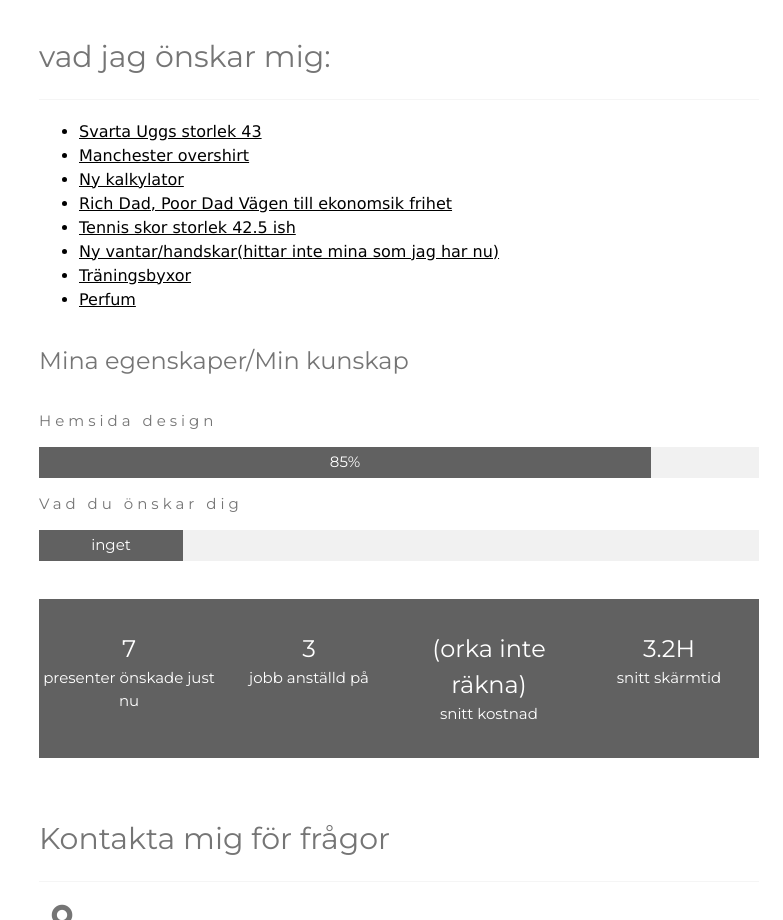
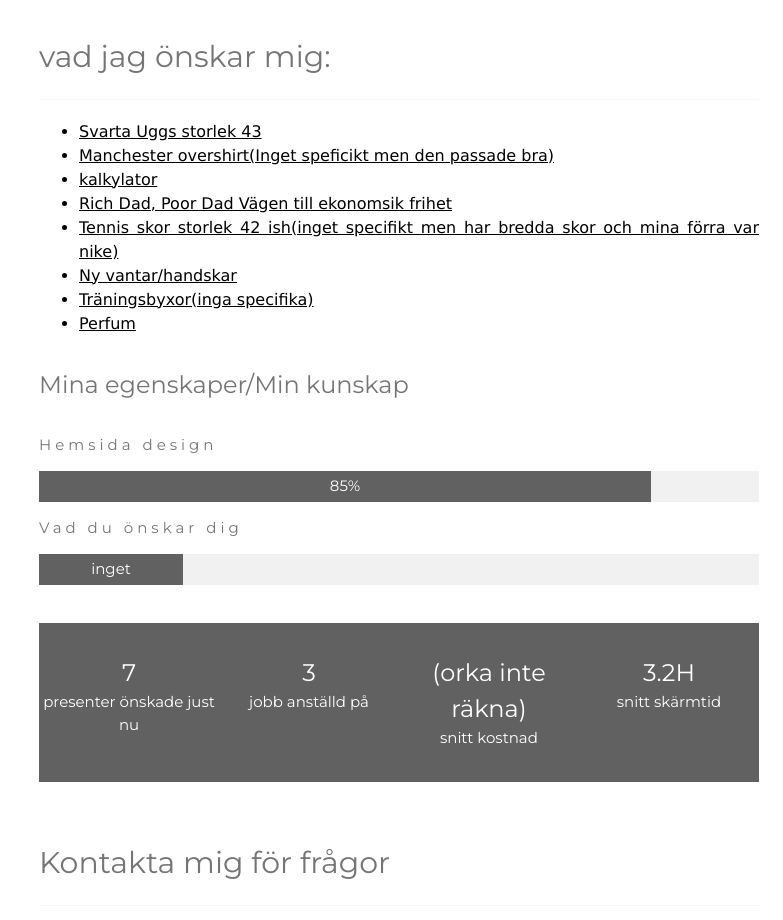
Before and after one commit to HampusBoden/hampus-r-b-st-wedsite, a plain HTML site: page index.html in a window 1280 px wide. Shown: the part 2400-3320 px from the top of the page, without its empty margins (497-1280 px from the left). Drawn offline with nearby package versions, Linux system fonts and the light colour scheme.

Commit message:
Update index.html

```diff
--- a/index.html
+++ b/index.html
@@ -103,14 +103,16 @@
       <hr class="w3-opacity">
       <div>
         <ul class="myUL">
-            <font size="3" face ="verdana" color="black"><li><a href ="https://www.ugg.com/eu/en/se/classic-mini-boot/1002072.html?dwvar_1002072_color=BLK" target="_blank">Svarta Uggs storlek 43</a></li>
-            <li><a href ="https://www.nk.se/paul--friends/smith-jacket-wale-cord-black-v00051409" target="_blank">Manchester overshirt</a></li>
-            <li><a href ="https://www.kjell.com/se/produkter/kontor/miniraknare/texas-instruments-ti-nspire-cx-ii-t-cas-miniraknare-p15258?gclid=CjwKCAiApvebBhAvEiwAe7mHSGRgg2pnNdUvMvfIPZvND4RcvaKJj9BuAVT9TQKY7IQ9P2oOTXi7MRoCQywQAvD_BwE&gclsrc=aw.ds" target="_blank">Ny kalkylator</a></li>
+            <font size="3" face ="verdana" color="black">
+            <li><a href ="https://www.ugg.com/eu/en/se/classic-mini-boot/1002072.html?dwvar_1002072_color=BLK" target="_blank">Svarta Uggs storlek 43</a></li>
+            <li><a href ="https://www.nk.se/paul--friends/smith-jacket-wale-cord-black-v00051409" target="_blank">Manchester overshirt(Inget speficikt men den passade bra)</a></li>
+            <li><a href ="https://www.kjell.com/se/produkter/kontor/miniraknare/texas-instruments-ti-nspire-cx-ii-t-cas-miniraknare-p15258?gclid=CjwKCAiApvebBhAvEiwAe7mHSGRgg2pnNdUvMvfIPZvND4RcvaKJj9BuAVT9TQKY7IQ9P2oOTXi7MRoCQywQAvD_BwE&gclsrc=aw.ds" target="_blank">kalkylator</a></li>
             <li><a href ="https://www.akademibokhandeln.se/bok/rich-dad-poor-dad-vagen-till-ekonomisk-framgang/9789189617575" target="_blank">Rich Dad, Poor Dad Vägen till ekonomsik frihet</a></li>
-            <li><a href ="https://www.nike.com/se/t/tennissko-hart-underlag-nikecourt-air-zoom-vapor-pro-gwKH7g/CZ0220-800" target="_blank">Tennis skor storlek 42.5 ish</a></li>
-            <li><a href ="https://www.hestragloves.se/olav-chocolate" target="_blank">Ny vantar/handskar(hittar inte mina som jag har nu)</a></li>
-            <li><a href ="https://se.gymshark.com/products/gymshark-apex-8-function-shorts-black-aw22" target="_blank">Träningsbyxor</a></li>
-            <li><a href ="https://www.byredo.com/se_en/rose-noir-eau-de-parfum-50ml?msclkid=38f5a83a279a1912ad7ecb45f81172c0&utm_source=bing&utm_medium=cpc&utm_campaign=SE-EN_BRA_PDT&utm_term=byredo%20rose%20noir&utm_content=FRA_Rose%20Noir" target="_blank">Perfum</a></li></font>
+            <li><a href ="https://www.nike.com/se/t/tennissko-hart-underlag-nikecourt-air-zoom-vapor-pro-gwKH7g/CZ0220-800" target="_blank">Tennis skor storlek 42 ish(inget specifikt men har bredda skor och mina förra var nike)</a></li>
+            <li><a href ="https://www.hestragloves.se/olav-chocolate" target="_blank">Ny vantar/handskar</a></li>
+            <li><a href ="https://se.gymshark.com/products/gymshark-apex-8-function-shorts-black-aw22" target="_blank">Träningsbyxor(inga specifika)</a></li>
+            <li><a href ="https://www.byredo.com/se_en/rose-noir-eau-de-parfum-50ml?msclkid=38f5a83a279a1912ad7ecb45f81172c0&utm_source=bing&utm_medium=cpc&utm_campaign=SE-EN_BRA_PDT&utm_term=byredo%20rose%20noir&utm_content=FRA_Rose%20Noir" target="_blank">Perfum</a></li>
+            </font>
         </ul>
       </div>
       <h3 class="w3-padding-16">Mina egenskaper/Min kunskap</h3>
```
